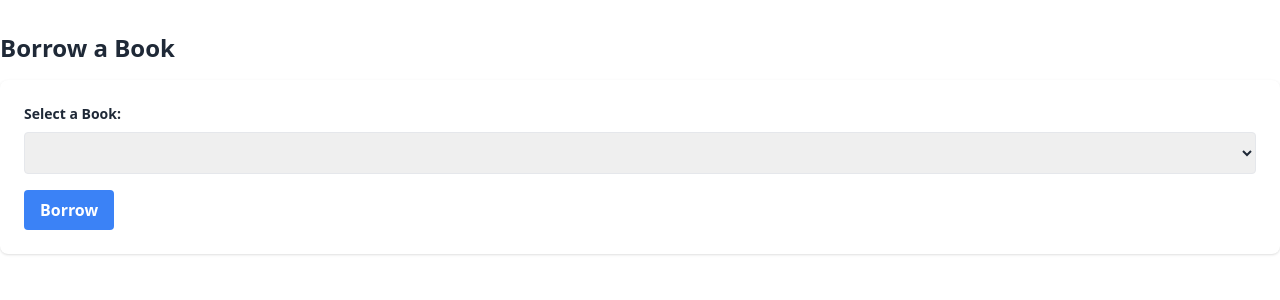
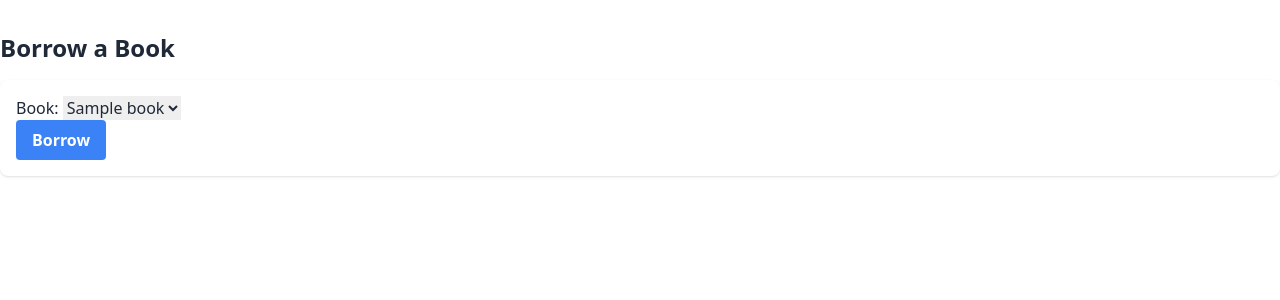
Before and after one commit to samiulalimsaad/phitron-library-management, a Django app: page /books/1/borrow/ in a window 1280 px wide. Shown: the part 60-360 px from the top of the page. Run offline with Django 5.2, Linux system fonts and the light colour scheme; tables that the repository leaves empty hold one stand-in row (values such as "Sample post"); lists and menus that the app fills with data are empty; some libraries are stand-ins or nearby versions.

Commit message:
templated updated

```diff
--- a/book/templates/users/borrow.html
+++ b/book/templates/users/borrow.html
@@ -1,19 +1,10 @@
-{% extends 'base.html' %} {% block content %}
+{% include "base.html" %} {%load tailwind_filters %} {% block content %}
 <div class="container mx-auto">
     <h1 class="text-2xl font-bold mb-4">Borrow a Book</h1>
-    <div class="bg-white p-6 rounded-lg shadow">
-        <form action="{% url 'borrow' %}" method="post">
-            {% csrf_token %}
-            <div class="mb-4">
-                <label for="book" class="block text-sm font-bold mb-2"
-                    >Select a Book:</label
-                >
-                <select name="book" id="book" class="w-full p-2 border rounded">
-                    {% for book in books %}
-                    <option value="{{ book.id }}">{{ book.title }}</option>
-                    {% endfor %}
-                </select>
-            </div>
+    <div class="bg-white p-4 rounded-lg shadow">
+        <form action="{% url 'borrow_book' pk=book.pk %}" method="post">
+            {% csrf_token %} {{ form|crispy }}
+
             <button
                 type="submit"
                 class="bg-blue-500 hover:bg-blue-700 text-white font-bold py-2 px-4 rounded"
```
Also changed, not shown: book/templates/book_detail.html (+19 -0 lines).
